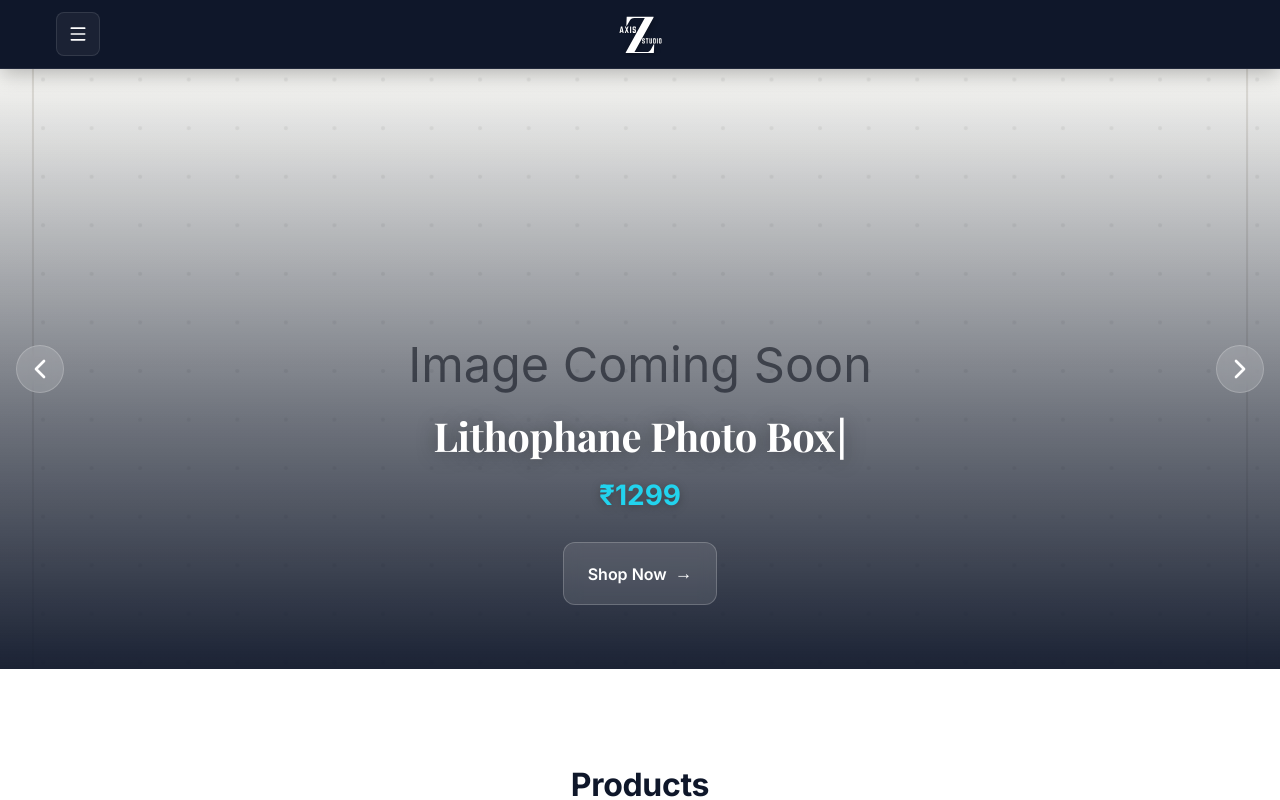
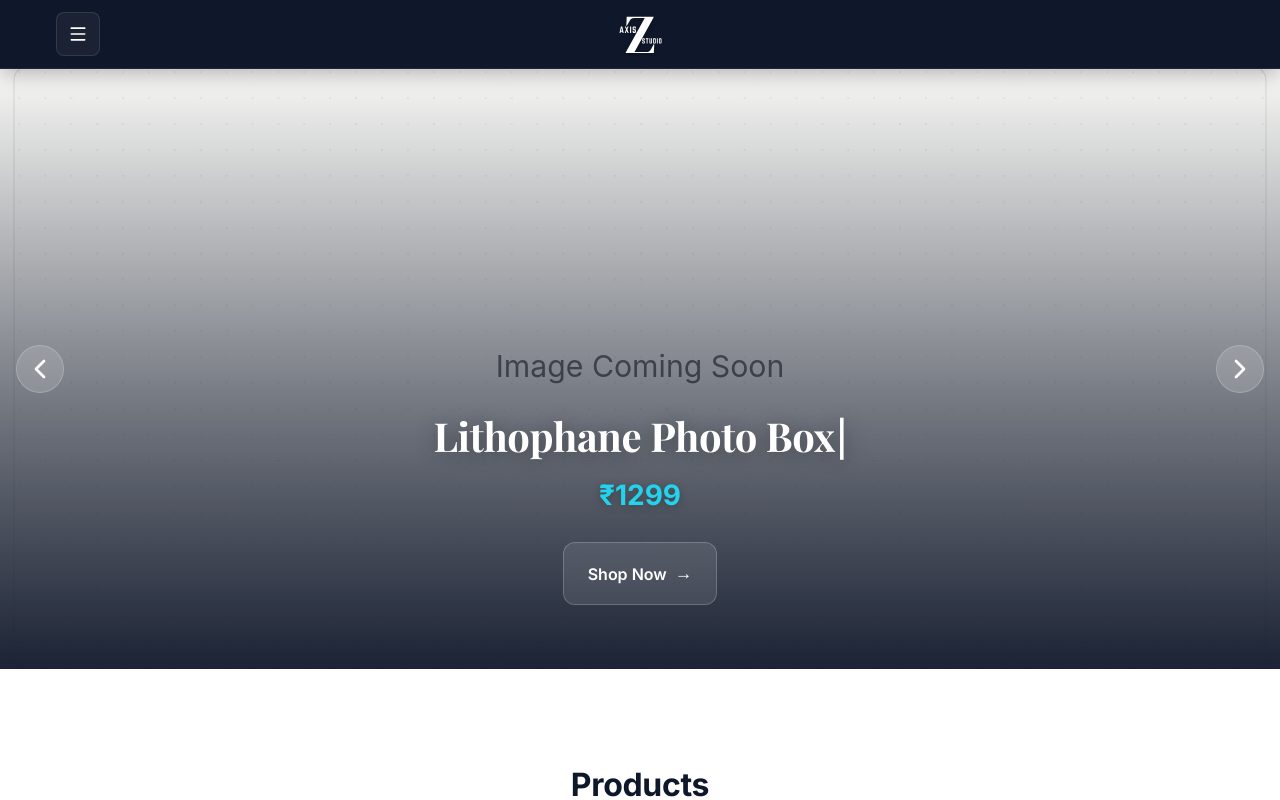
Before and after one commit to itsmk42/zaxisstudio, a Next.js app: page / in a window 1280 px wide. Shown: the top 800 px of the page. Built offline with nearby package versions, Linux system fonts and the light colour scheme; no server answers; the database is empty.

Commit message:
Fix hero section image loading issues

```diff
--- a/components/Hero.jsx
+++ b/components/Hero.jsx
@@ -1,5 +1,5 @@
 "use client";
-import { useState, useEffect } from 'react';
+import { useState, useEffect, useCallback } from 'react';
 import Image from 'next/image';
 import { ChevronLeft, ChevronRight } from 'lucide-react';
 
@@ -8,6 +8,12 @@ export default function Hero({ slides = [] }) {
   const [currentSlide, setCurrentSlide] = useState(0);
   const [isAutoPlay, setIsAutoPlay] = useState(true);
   const [displayedText, setDisplayedText] = useState('');
+  const [imageErrors, setImageErrors] = useState({});
+
+  // Handle image load errors - fallback to placeholder
+  const handleImageError = useCallback((slideId) => {
+    setImageErrors(prev => ({ ...prev, [slideId]: true }));
+  }, []);
 
   // Typewriter animation effect
   useEffect(() => {
@@ -89,9 +95,13 @@ export default function Hero({ slides = [] }) {
           {/* Carousel slides */}
           <div className="carousel-slides">
             {heroSlides.map((slide, index) => {
+              // Check if we should use placeholder (no image, stock image, or load error)
+              const hasImageError = imageErrors[slide.id];
               const isStockImg = !slide.image_url || /picsum\.photos/i.test(slide.image_url);
-              const imgSrc = isStockImg ? '/placeholder.svg' : slide.image_url;
-              const imgAlt = isStockImg ? `Image Coming Soon — ${slide.title}` : slide.title;
+              const usePlaceholder = isStockImg || hasImageError;
+              const imgSrc = usePlaceholder ? '/placeholder.svg' : slide.image_url;
+              const imgAlt = usePlaceholder ? `Image Coming Soon — ${slide.title}` : slide.title;
+              const isSvg = imgSrc.endsWith('.svg');
 
               return (
                 <div
@@ -99,6 +109,17 @@ export default function Hero({ slides = [] }) {
                   className={`carousel-slide ${index === currentSlide ? 'active' : ''}`}
                   aria-hidden={index !== currentSlide}
                 >
+                  {isSvg ? (
+                    // Use standard img tag for SVGs to avoid Next.js Image issues
+                    <img
+                      src={imgSrc}
+                      alt={imgAlt}
+                      className="carousel-image"
+                      loading={index === currentSlide ? "eager" : "lazy"}
+                      onError={() => handleImageError(slide.id)}
+                    />
+                  ) : (
+                    // Use Next.js Image for optimized loading of regular images
                     <Image
                       src={imgSrc}
                       alt={imgAlt}
@@ -106,7 +127,9 @@ export default function Hero({ slides = [] }) {
                       height={600}
                       priority={index === currentSlide}
                       className="carousel-image"
+                      onError={() => handleImageError(slide.id)}
                     />
+                  )}
 
                   {/* Slide overlay */}
                   <div className="carousel-overlay">
```
Also changed, not shown: public/placeholder.svg. Lines whose indentation alone changed are shown as unchanged.
